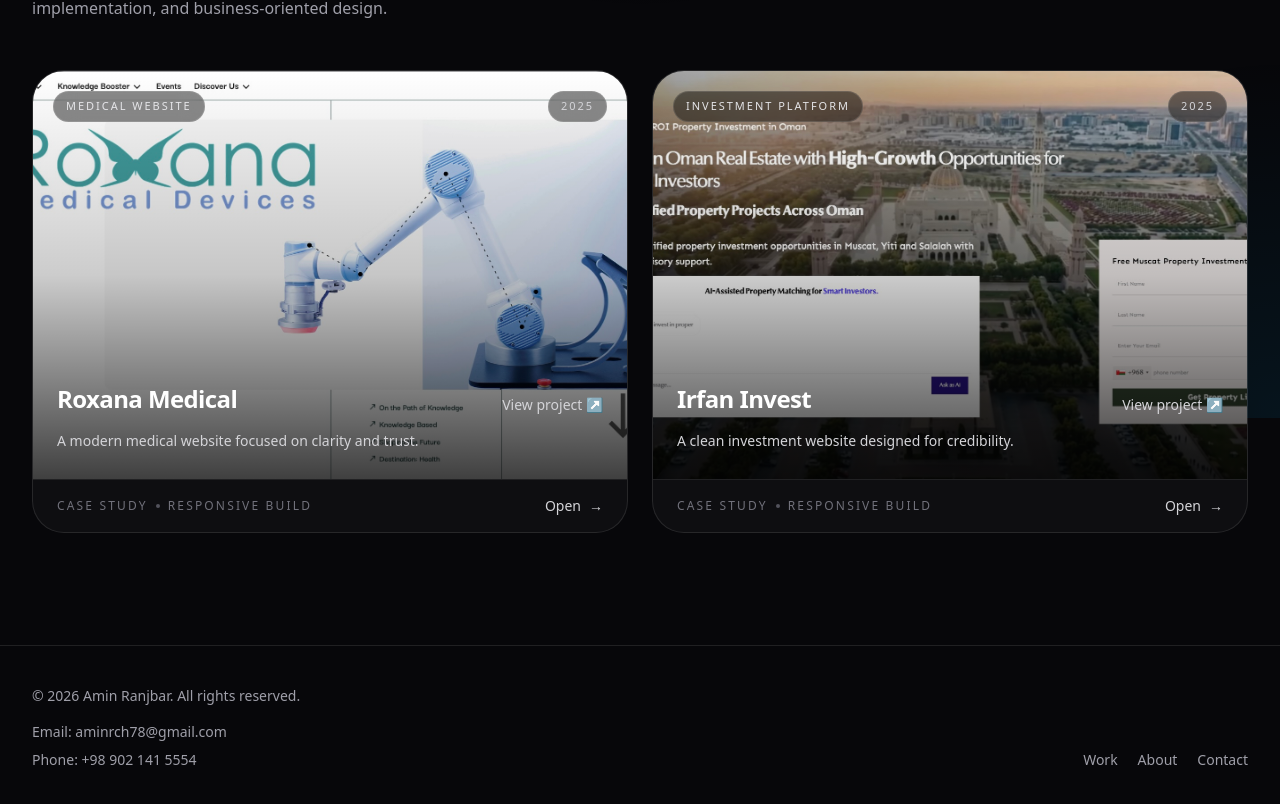
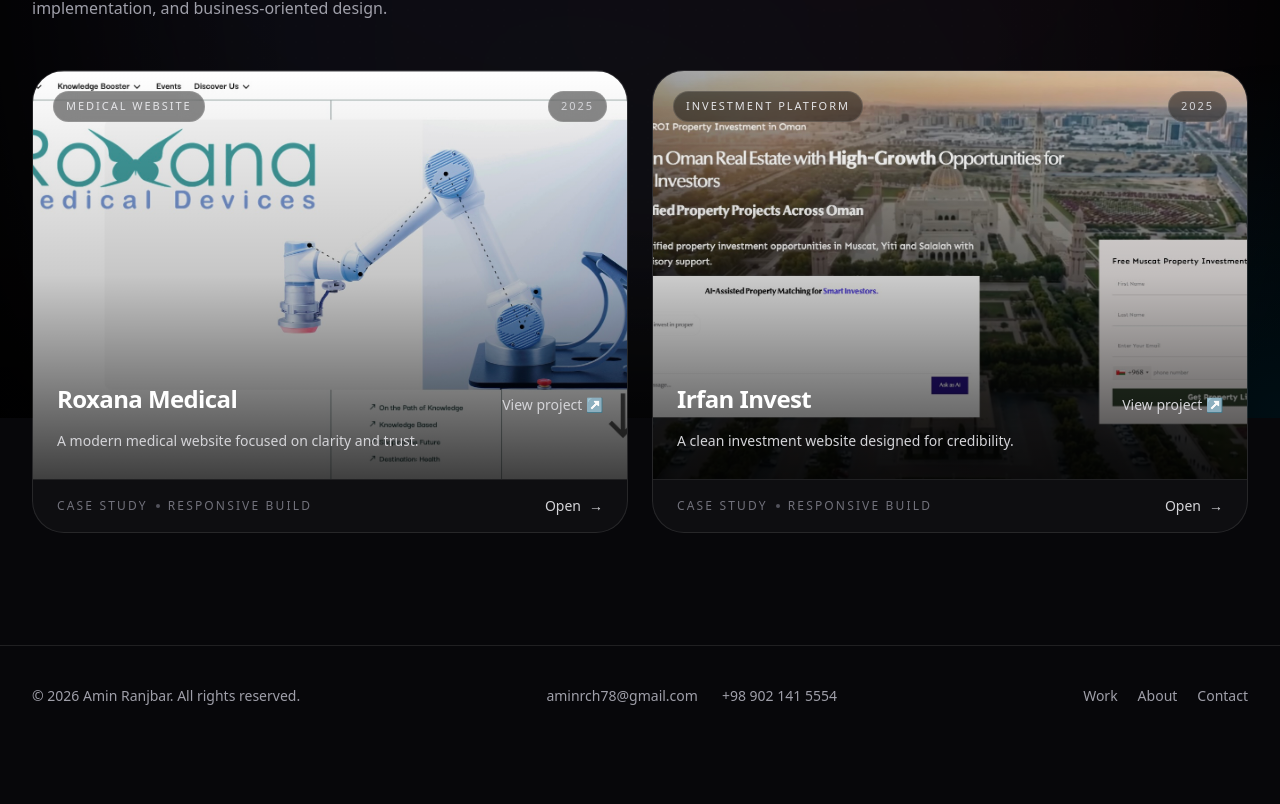
Before and after one commit to Aminrch/Portfolio, a Next.js app: page /work in a window 1280 px wide. Shown: the part 382-1186 px from the top of the page. After the commit the page ends 1128 px from the top, so only its background shows below. Built offline with nearby package versions, Linux system fonts and the light colour scheme.

Commit message:
update footer layout

```diff
--- a/app/layout.tsx
+++ b/app/layout.tsx
@@ -1,7 +1,9 @@
 import type { Metadata } from "next"
 import "./globals.css"
+
 import { Navbar } from "@/components/layout/navbar"
 import { Footer } from "@/components/layout/footer"
+import { GlobalBackground } from "@/components/ui/global-bg"
 
 export const metadata: Metadata = {
   title: {
@@ -14,17 +16,25 @@ export const metadata: Metadata = {
 
 export default function RootLayout({
   children,
-}: Readonly<{
+}: {
   children: React.ReactNode
-}>) {
+}) {
   return (
     <html lang="en">
-      <body className="bg-[#07070a] text-white antialiased">
-        <div className="min-h-screen bg-[radial-gradient(circle_at_top,rgba(255,255,255,0.04),transparent_30%)]">
+      <body className="bg-[#030304] text-white antialiased">
+
+        {/* 🌌 global cinematic background */}
+        <GlobalBackground />
+
+        {/* 🧱 app structure */}
+        <div className="relative min-h-screen">
           <Navbar />
+
           {children}
+
           <Footer />
         </div>
+
       </body>
     </html>
   )
--- a/components/layout/footer.tsx
+++ b/components/layout/footer.tsx
@@ -3,37 +3,33 @@ import { Container } from "@/components/ui/container"
 
 export function Footer() {
   return (
-    <footer className="border-t border-white/10 py-10">
-      <Container className="flex flex-col gap-8 md:flex-row md:items-end md:justify-between">
-        <div>
-          <p className="text-sm text-zinc-400">
+    <footer className="border-t border-white/10 py-8 md:py-10">
+      <Container>
+        <div className="flex flex-col gap-6 md:flex-row md:items-center md:justify-between">
+          {/* left */}
+          <p className="text-sm text-zinc-400 whitespace-nowrap">
             © {new Date().getFullYear()} Amin Ranjbar. All rights reserved.
           </p>
 
-          <div className="mt-4 space-y-2 text-sm text-zinc-400">
-            <p>
-              Email:{" "}
+          {/* center */}
+          <div className="flex flex-wrap items-center gap-x-6 gap-y-2 text-sm text-zinc-400 md:justify-center">
             <a
               href="mailto:aminrch78@gmail.com"
-                className="transition hover:text-white"
+              className="transition hover:text-white whitespace-nowrap"
             >
               aminrch78@gmail.com
             </a>
-            </p>
 
-            <p>
-              Phone:{" "}
             <a
               href="tel:+989021415554"
-                className="transition hover:text-white"
+              className="transition hover:text-white whitespace-nowrap"
             >
               +98 902 141 5554
             </a>
-            </p>
-          </div>
           </div>
 
-        <div className="flex items-center gap-5 text-sm text-zinc-400">
+          {/* right */}
+          <div className="flex items-center gap-5 text-sm text-zinc-400 md:justify-end">
             <Link href="/work" className="transition hover:text-white">
               Work
             </Link>
@@ -44,6 +40,7 @@ export function Footer() {
               Contact
             </a>
           </div>
+        </div>
       </Container>
     </footer>
   )
--- /dev/null
+++ b/components/ui/global-bg.tsx
@@ -0,0 +1,45 @@
+"use client"
+
+import { motion } from "framer-motion"
+
+export function GlobalBackground() {
+  return (
+    <div className="fixed inset-0 -z-10 overflow-hidden bg-[#030304]">
+
+      {/* grain texture (film feel) */}
+      <div className="absolute inset-0 opacity-[0.035] mix-blend-overlay [background-image:radial-gradient(rgba(255,255,255,0.12)_0.8px,transparent_0.8px)] [background-size:16px_16px]" />
+
+      {/* MAIN CINEMATIC GRADIENT FIELD */}
+      <motion.div
+        className="absolute inset-0"
+        animate={{
+          x: [0, 14, 0, -10, 0],
+          y: [0, -12, 0, 8, 0],
+          scale: [1, 1.03, 1, 1.02, 1],
+        }}
+        transition={{
+          duration: 32,
+          repeat: Infinity,
+          ease: "easeInOut",
+        }}
+        style={{
+          background: `
+            radial-gradient(circle at 18% 28%, rgba(99,102,241,0.10), transparent 60%),
+            radial-gradient(circle at 82% 35%, rgba(236,72,153,0.08), transparent 65%),
+            radial-gradient(circle at 60% 78%, rgba(56,189,248,0.06), transparent 72%),
+            radial-gradient(circle at 30% 85%, rgba(251,146,60,0.04), transparent 75%)
+          `,
+          filter: "blur(90px)",
+          opacity: 0.65,
+        }}
+      />
+
+      {/* subtle top/bottom cinematic fade */}
+      <div className="absolute inset-0 bg-[linear-gradient(to_bottom,rgba(0,0,0,0.35),transparent_25%,transparent_75%,rgba(0,0,0,0.5))]" />
+
+      {/* vignette (depth focus) */}
+      <div className="absolute inset-0 bg-[radial-gradient(circle_at_center,transparent_45%,rgba(0,0,0,0.4)_75%,rgba(0,0,0,0.85)_100%)]" />
+
+    </div>
+  )
+}
```
Lines whose indentation alone changed are shown as unchanged.
